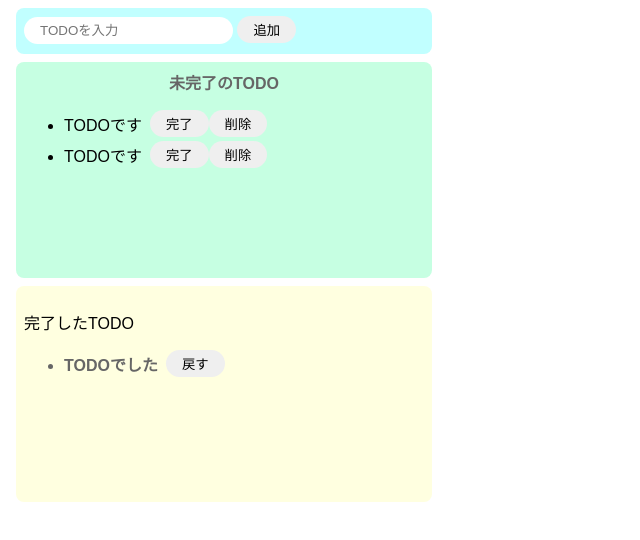
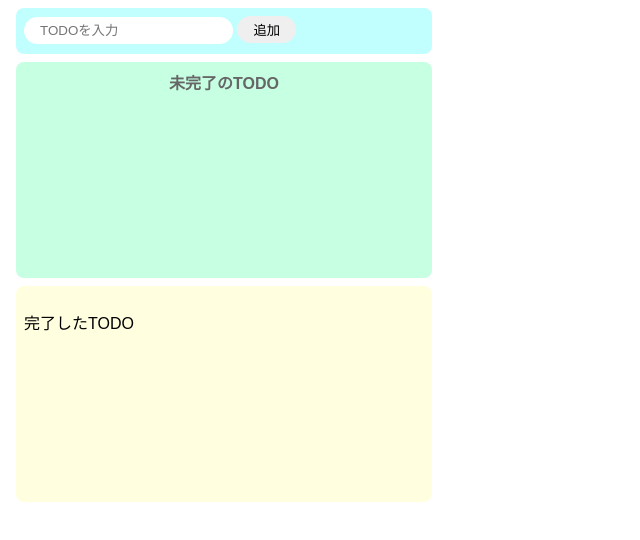
Before and after one commit to masamideguchi/todo-js, a website built with Parcel: page index.html in a window 1280 px wide. Shown: the whole page, without its empty margins (0-640 px from the left). Built offline with nearby package versions, Linux system fonts and the light colour scheme.

Commit message:
完了、やったぁ

```diff
--- a/index.html
+++ b/index.html
@@ -13,25 +13,14 @@
     <div class="incomplete-area">
       <p class="title">未完了のTODO</p>
       <ul id="incomplete-list">
-        <div class="list-row">
-          <li>TODOです</li>
-          <button>完了</button>
-          <button>削除</button>
-        </div>
-        <div class="list-row">
-          <li>TODOです</li>
-          <button>完了</button>
-          <button>削除</button>
-        </div>
+        <div class="list-row"></div>
+        <div class="list-row"></div>
       </ul>
     </div>
     <div class="complete-area">
       <p>完了したTODO</p>
       <ul id="complete-list">
-        <div class="list-row">
-          <li class="title">TODOでした</li>
-          <button>戻す</button>
-        </div>
+        <div class="list-row"></div>
       </ul>
     </div>
     <script src="src/index.js"></script>
```
